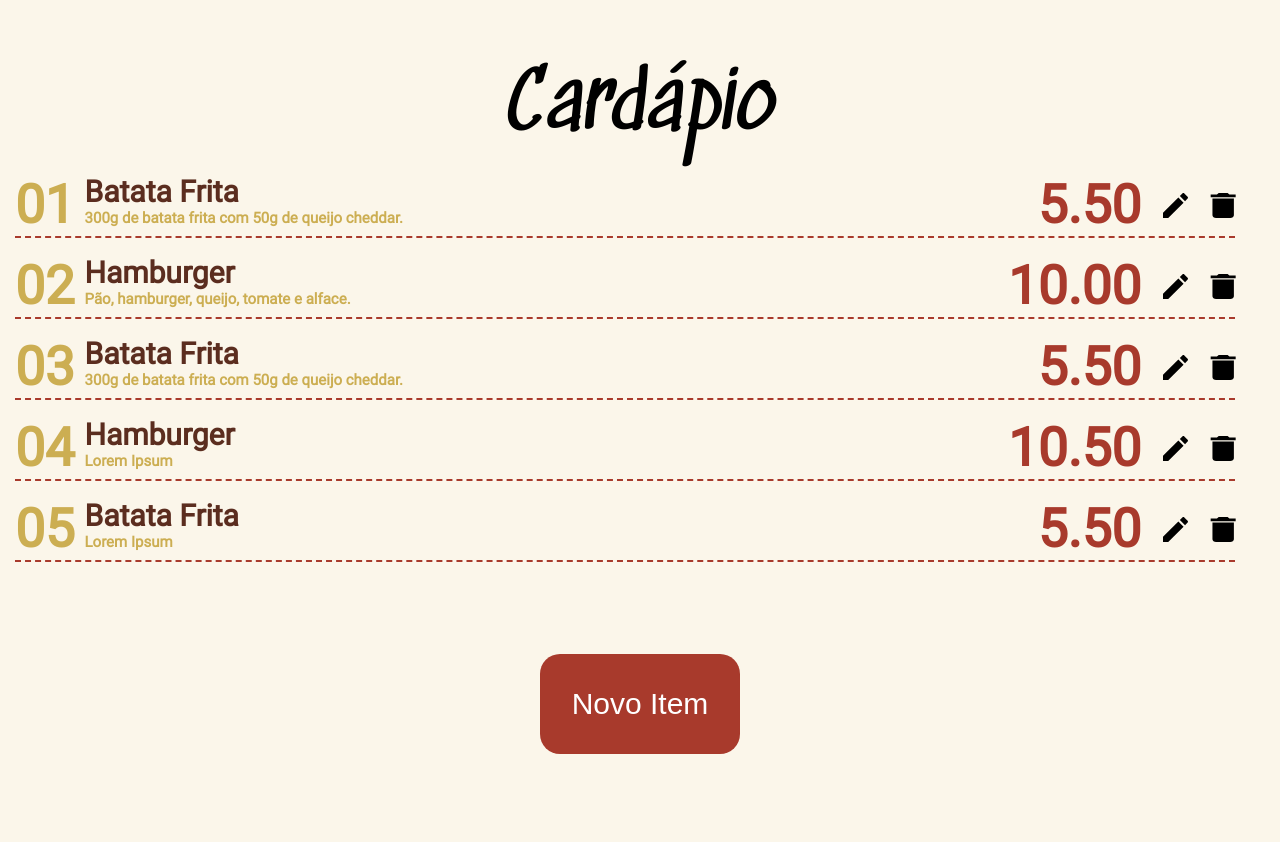
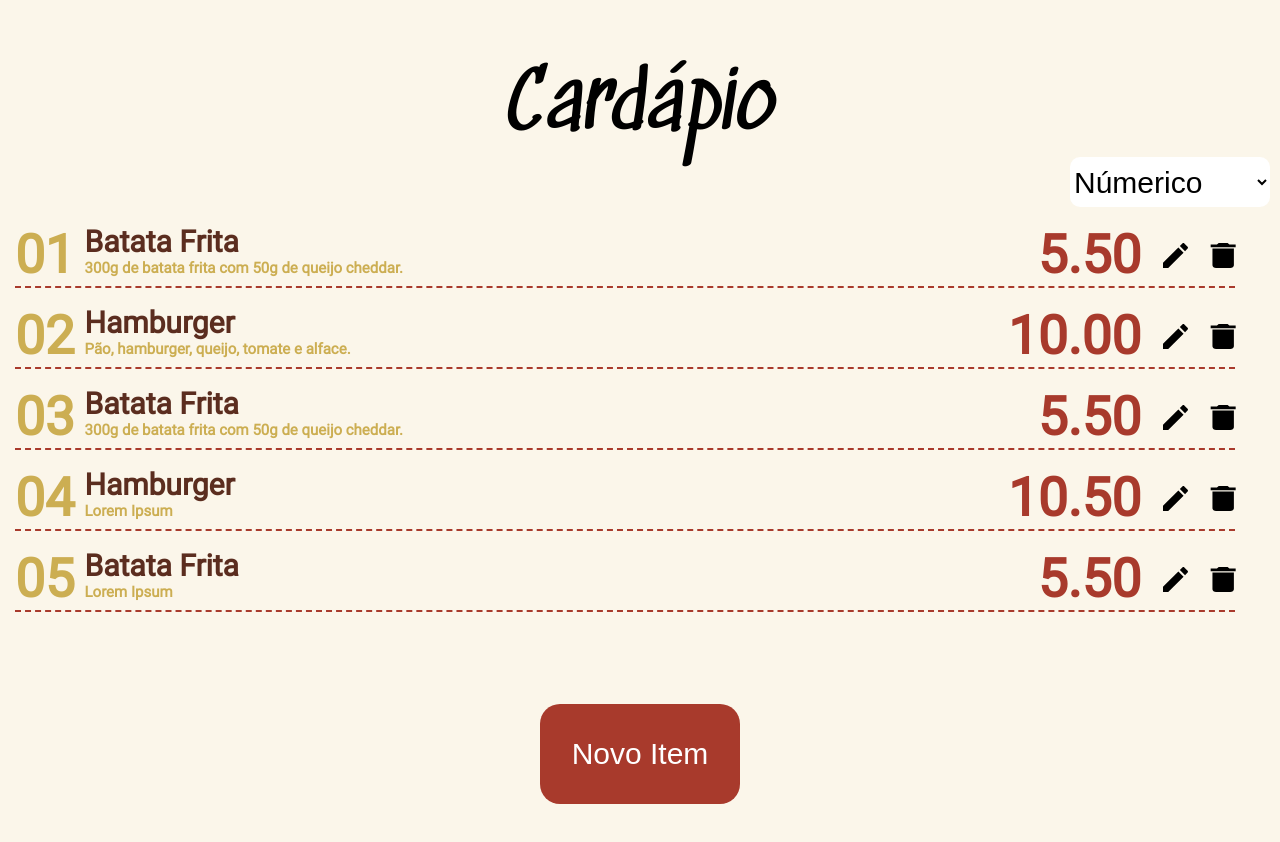
Before and after one commit to williamacedo/restaurant-project, a Nuxt app: page / in a window 1280 px wide. Shown: the top 842 px of the page. Built offline with nearby package versions, Linux system fonts and the light colour scheme; data requests are answered from the project's data file.

Commit message:
feat: add select to change order

```diff
--- a/assets/css/main.scss
+++ b/assets/css/main.scss
@@ -33,3 +33,13 @@ button {
     cursor: pointer;
     background: none;
 }
+
+select {
+    border: none;
+    background: #FFFFFF;
+    width: 200px;
+    height: 50px;
+    font-size: 30px;
+    outline: none;
+    border-radius: 10px;
+}
--- a/pages/Recipe.vue
+++ b/pages/Recipe.vue
@@ -2,12 +2,18 @@
     <div class="container">
         <Heading text="Cardápio" />
         <div class="recipe-loading" v-if="isLoading">Carregando...</div>
+        <div v-else>
+            <div class="recipe-select__content">
+                <select @change="handleOrder">
+                    <option value="number">Númerico</option>
+                    <option value="letter">Alfabético</option>
+                </select>
+            </div>
             <Row
                 v-for="product in recipeData"
                 :key="product.id"
                 @edit-action="editProduct(product.id)"
                 @remove-action="removeProduct(product.id)"
-            v-else
             >
                 <template #number>
                     <p class="recipe-row__number">{{ formartNumber(product.id) }}</p>
@@ -24,6 +30,7 @@
             </Row>
             <div class="recipe-button__content">
                 <Button label="Novo Item" @button-action="registerProduct" data-testid="new-item-test" />
+            </div>
         </div>
     </div>
 </template>
@@ -49,12 +56,21 @@ export default class Recipe extends Vue {
     public isLoading = true;
     public recipeData: Products[] = []
 
+    public sortNumbers(data: Products[]) {
+        const sortedData = data.sort((a, b) => a.id - b.id);
+        this.recipeData = sortedData;
+    }
+
+    public sortLetters(data: Products[]) {
+        const sortedData = data.sort((a, b) => a.title.normalize().localeCompare(b.title.normalize()));
+        this.recipeData = sortedData;
+    }
+
     private async fetchRecipe() {
         this.isLoading = true;
         try{
             const result = await axios.get('http://localhost:8000/products');
-            const data = result.data.sort((a: Products, b: Products) => a.id - b.id);
-            this.recipeData = data;
+            this.sortNumbers(result.data);
         } catch {
             this.isError = true;
         } finally {
@@ -86,6 +102,15 @@ export default class Recipe extends Vue {
     public formartNumber(productId: number) {
         return productId < 10 ? '0' + productId : productId;
     }
+
+    public handleOrder(event: Event) {
+        const target = event.target as HTMLInputElement;
+        if(target.value === 'number') {
+            this.sortNumbers(this.recipeData);
+        } else {
+            this.sortLetters(this.recipeData);
+        }
+    }
 }
 </script>
 
@@ -95,6 +120,14 @@ export default class Recipe extends Vue {
             display: flex;
             justify-content: center;
             align-items: center;
+        }
+        &-select {
+            &__content {
+                display: flex;
+                justify-content: flex-end;
+                margin-bottom: 10px;
+                margin-right: 10px;
+            }
         }
         &-row {
             &__number {
```
Lines whose indentation alone changed are shown as unchanged.
